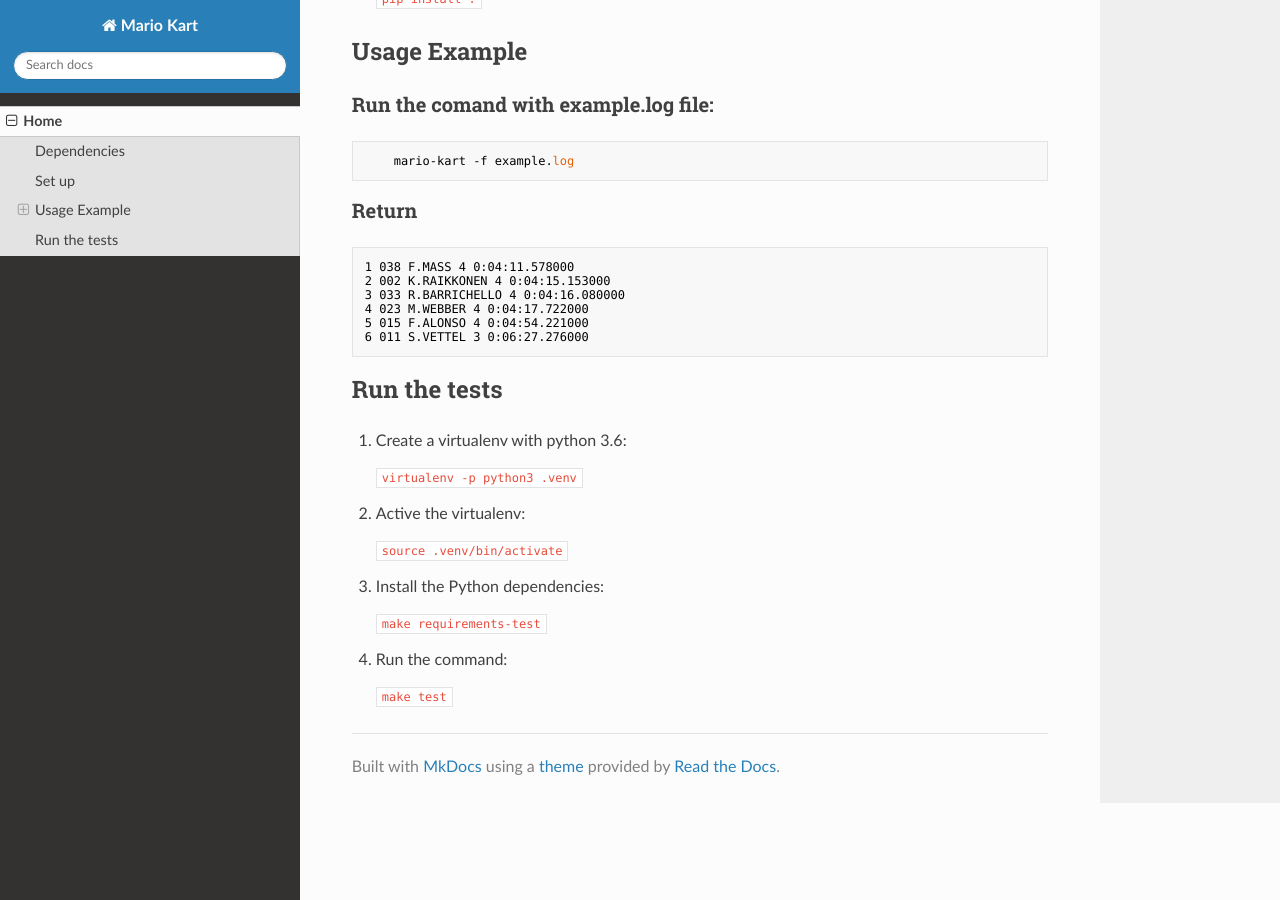
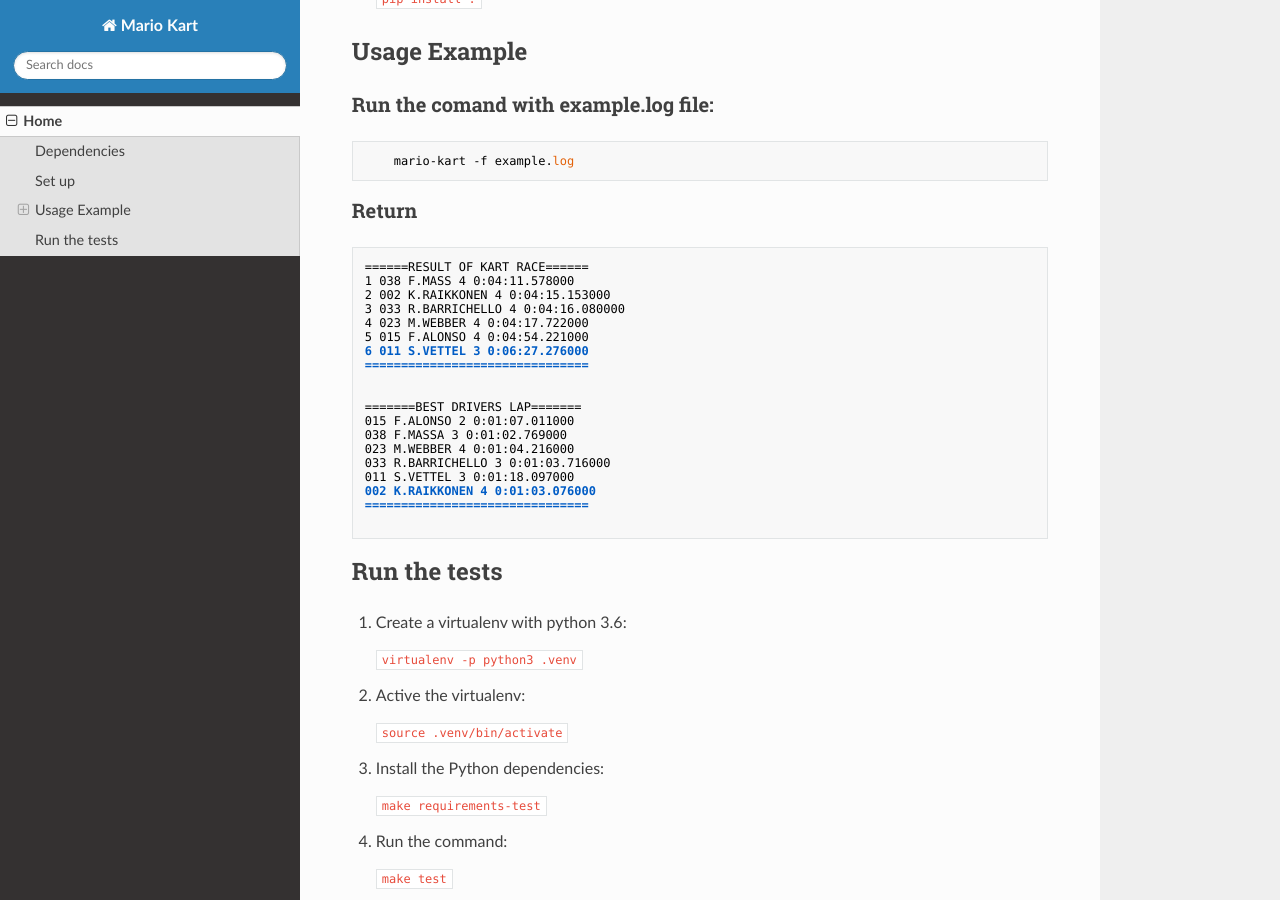
Before and after one commit to vtrmantovani/mario-kart, an MkDocs documentation site: the page built from docs/index.md, in a window 1280 px wide and 900 px high, scrolled down 724 px. Built offline with MkDocs 1.6.1, drawn with Linux system fonts in a browser that asks for light colours; nearby versions of some CDN libraries.

Commit message:
Change main file to show best drivers lap

````diff
--- a/docs/index.md
+++ b/docs/index.md
@@ -49,12 +49,25 @@
 ### Return
 
 ```
+======RESULT OF KART RACE======
 1 038 F.MASS 4 0:04:11.578000
 2 002 K.RAIKKONEN 4 0:04:15.153000
 3 033 R.BARRICHELLO 4 0:04:16.080000
 4 023 M.WEBBER 4 0:04:17.722000
 5 015 F.ALONSO 4 0:04:54.221000
 6 011 S.VETTEL 3 0:06:27.276000
+===============================
+
+
+=======BEST DRIVERS LAP=======
+015 F.ALONSO 2 0:01:07.011000
+038 F.MASSA 3 0:01:02.769000
+023 M.WEBBER 4 0:01:04.216000
+033 R.BARRICHELLO 3 0:01:03.716000
+011 S.VETTEL 3 0:01:18.097000
+002 K.RAIKKONEN 4 0:01:03.076000
+===============================
+
 ```
 
 
````
Also changed, not shown: CHANGELOG.md (+1 -0 lines), 1 other file.
